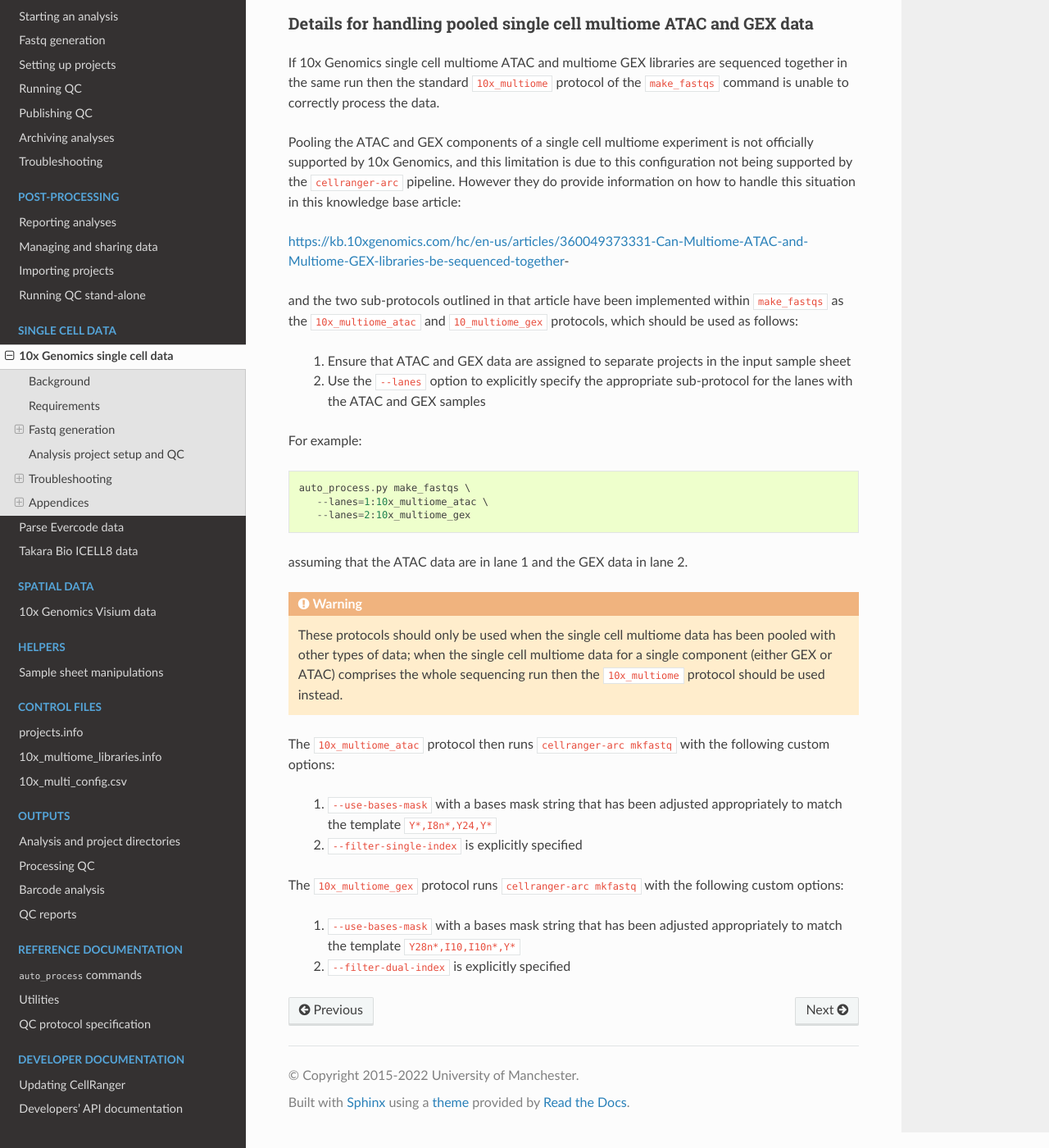
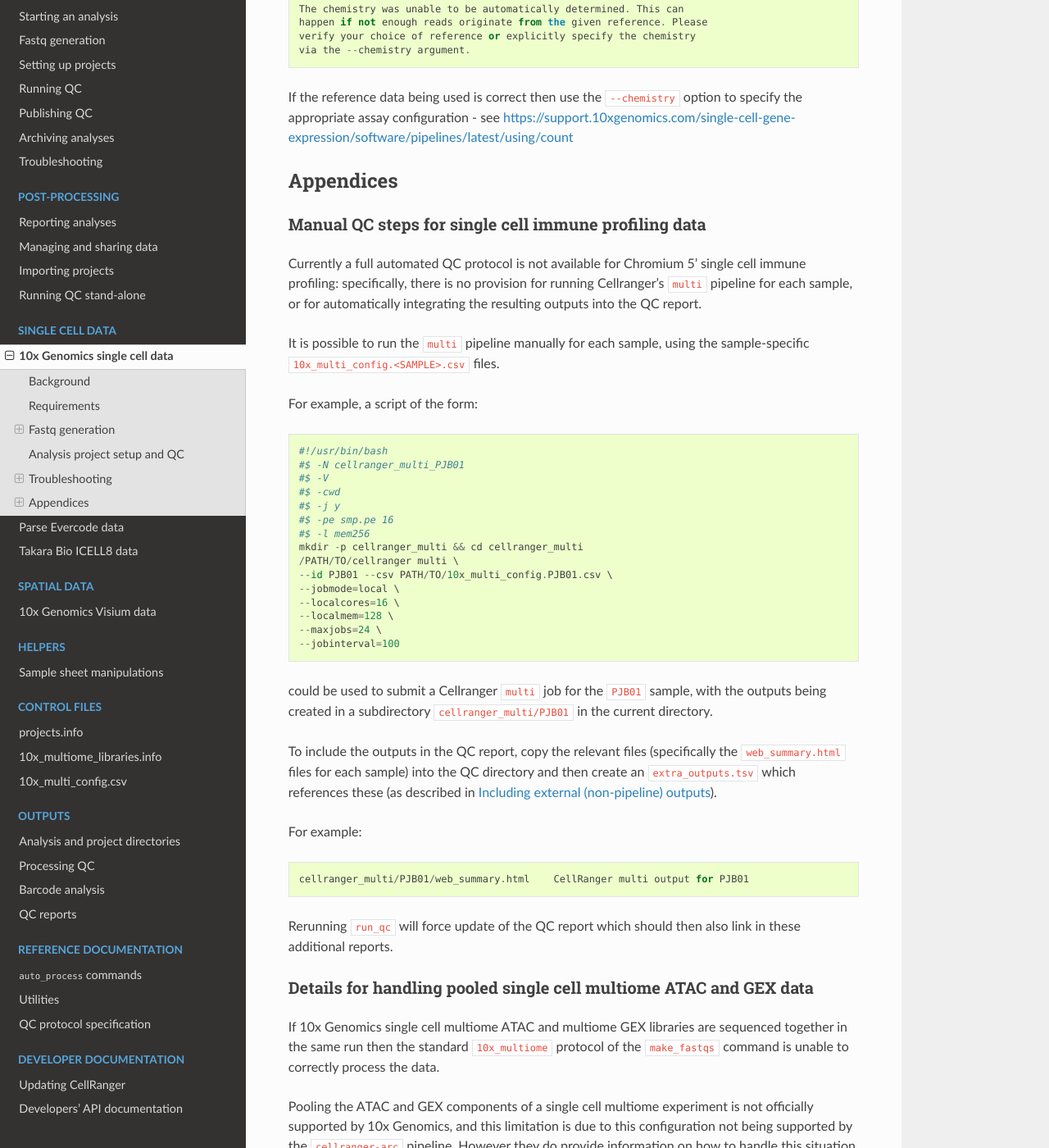
Before and after one commit to fls-bioinformatics-core/auto_process_ngs, a Sphinx documentation site: the page built from docs/source/single_cell/10x_single_cell.rst, in a window 1280 px wide and 1400 px high, scrolled down 3916 px. Shown: the whole window at 82% size. Built offline with Sphinx 7.4.7 and the Read the Docs theme 2.0.0, drawn with Linux system fonts in a browser that asks for light colours; some of the changed text lies outside the part shown.

Commit message:
Documentation: updates for handling single cell immune profiling data.

```diff
--- a/docs/source/single_cell/10x_single_cell.rst
+++ b/docs/source/single_cell/10x_single_cell.rst
@@ -10,6 +10,7 @@ cell samples including:
 * Single cell and single nuclei RNA-seq
 * Single cell ATAC-seq
 * Single cell multiome gene expression and ATAC data
+* Single cell immune profiling data
 * Cellplex (cell multiplexing)
 * Flex (fixed RNA profiling)
 
@@ -150,9 +151,23 @@ also create template control files for use in subsequent QC runs:
    file, which should be renamed and populated with information on
    the feature types, multiplexed samples etc.
 
+ * **Single Cell immune profiling**: a template
+   :doc:`10x_multi_config.csv <../control_files/10x_multi_config_csv>`,
+   which should be copied for each sample in the project with the
+   name `10x_multi_config.<SAMPLE>.csv`. Each one should then be
+   populated with information on the Fastqs, feature types etc for
+   that sample.
+
 The :doc:`run_qc <../using/run_qc>` command
 will then determine the appropriate QC protocol to use based on the
 metadata values.
+
+.. note::
+
+   Currently a full QC pipeline is not implemented for single cell
+   immune profiling data: see :ref:`10x_sc-immune-profiling-data`
+   for additional manual steps that can be performed for these types
+   of data.
 
 Troubleshooting
 ---------------
@@ -192,6 +207,58 @@ https://support.10xgenomics.com/single-cell-gene-expression/software/pipelines/l
 
 Appendices
 ----------
+
+.. _10x_sc-immune-profiling-data:
+
+Manual QC steps for single cell immune profiling data
+~~~~~~~~~~~~~~~~~~~~~~~~~~~~~~~~~~~~~~~~~~~~~~~~~~~~~
+
+Currently a full automated QC protocol is not available for Chromium
+5' single cell immune profiling: specifically, there is no provision
+for running Cellranger's ``multi`` pipeline for each sample, or for
+automatically integrating the resulting outputs into the QC report.
+
+It is possible to run the ``multi`` pipeline manually for each sample,
+using the sample-specific ``10x_multi_config.<SAMPLE>.csv`` files.
+
+For example, a script of the form:
+
+::
+
+   #!/usr/bin/bash
+   #$ -N cellranger_multi_PJB01
+   #$ -V
+   #$ -cwd
+   #$ -j y
+   #$ -pe smp.pe 16
+   #$ -l mem256
+   mkdir -p cellranger_multi && cd cellranger_multi
+   /PATH/TO/cellranger multi \
+   --id PJB01 --csv PATH/TO/10x_multi_config.PJB01.csv \
+   --jobmode=local \
+   --localcores=16 \
+   --localmem=128 \
+   --maxjobs=24 \
+   --jobinterval=100
+
+could be used to submit a Cellranger ``multi`` job for the ``PJB01``
+sample, with the outputs being created in a subdirectory
+``cellranger_multi/PJB01`` in the current directory.
+
+To include the outputs in the QC report, copy the relevant files
+(specifically the ``web_summary.html`` files for each sample) into
+the QC directory and then create an ``extra_outputs.tsv`` which
+references these (as described in
+:ref:`run_qc_including_external_outputs`).
+
+For example:
+
+::
+
+   cellranger_multi/PJB01/web_summary.html    CellRanger multi output for PJB01
+
+Rerunning ``run_qc`` will force update of the QC report which should
+then also link in these additional reports.
 
 .. _10x_multiome-pooled-data:
 
--- a/docs/source/using/run_qc.rst
+++ b/docs/source/using/run_qc.rst
@@ -176,6 +176,8 @@ The behaviour is controlled by the ``split_undetermined_fastqs``
 setting in the ``qc`` section of the configuration file (see
 :ref:`qc_pipeline_configuration`).
 
+.. _run_qc_including_external_outputs:
+
 -----------------------------------------
 Including external (non-pipeline) outputs
 -----------------------------------------
```
Also changed, not shown: docs/source/control_files/10x_multi_config_csv.rst (+14 -2 lines).
